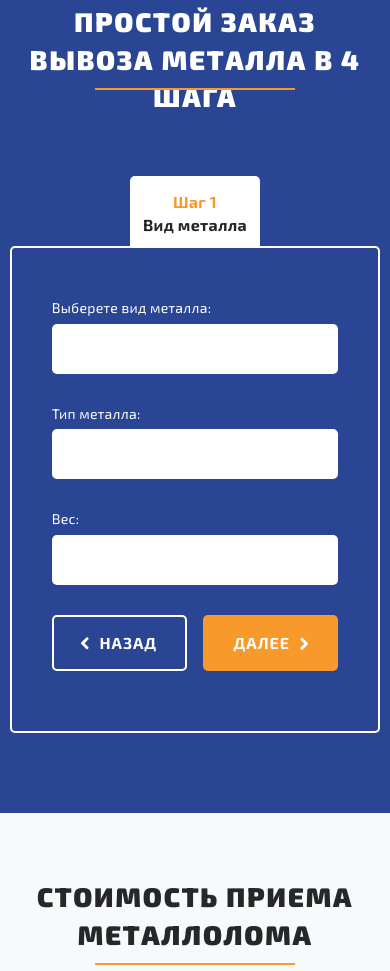
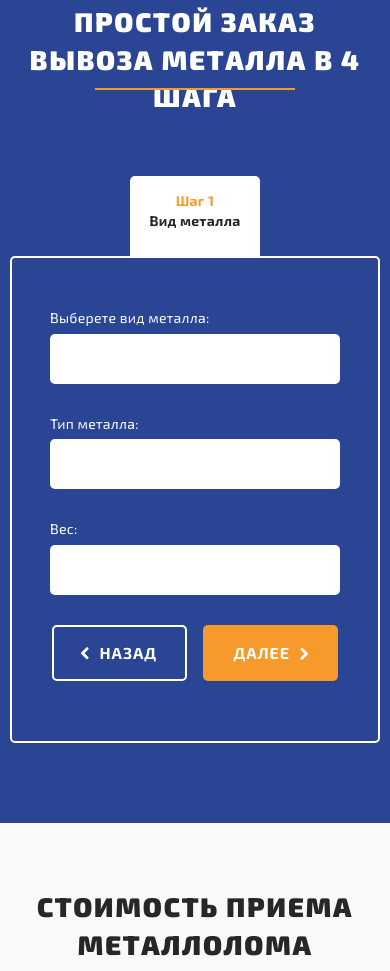
Before and after one commit to webMACTEP/vtormet.loc, a plain HTML site: page index.html in a window 390 px wide. Shown: the part 2772-3743 px from the top of the page. Drawn offline with nearby package versions, Linux system fonts and the light colour scheme.

Commit message:
orders resp

```diff
--- a/css/media.scss
+++ b/css/media.scss
@@ -26,6 +26,8 @@
    }
    .order__steps {
       width: 170px;
+      font-size: 14px;
+      height: 80px;
    }
    .header__logo {
       display: none;
@@ -68,6 +70,9 @@
    }
 }
 @media (max-width: 768px) {
+   .order__inputs {
+      align-items: center;
+   }
    .header__burger {
       display: block;
    }
@@ -242,6 +247,14 @@
    }
    .order__steps {
       display: none;
+      font-size: 14px;
+      height: 80px;
+   }
+   .order__body {
+      align-items: center;
+   }
+   .order__column {
+      width: 338px;
    }
 }
 @media (max-width: 413px) {
```
Also changed, not shown: css/media.css.
